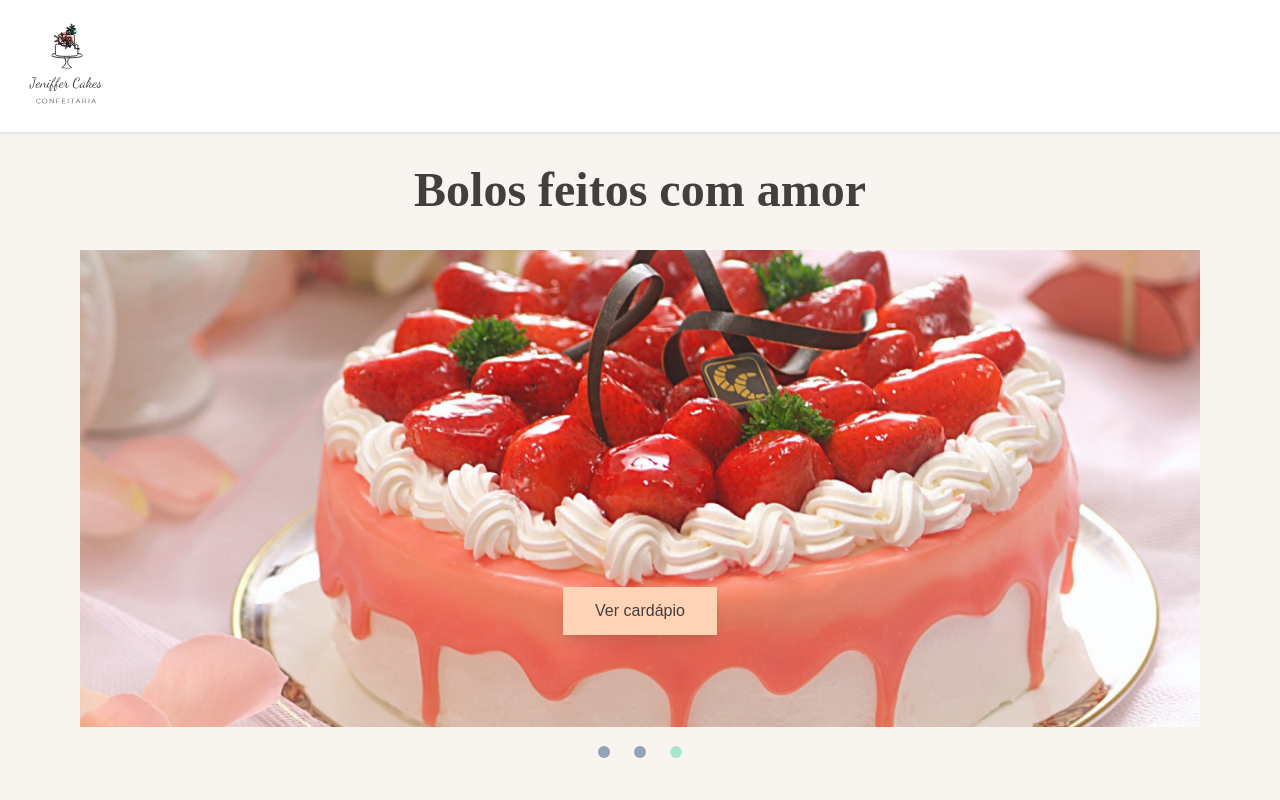
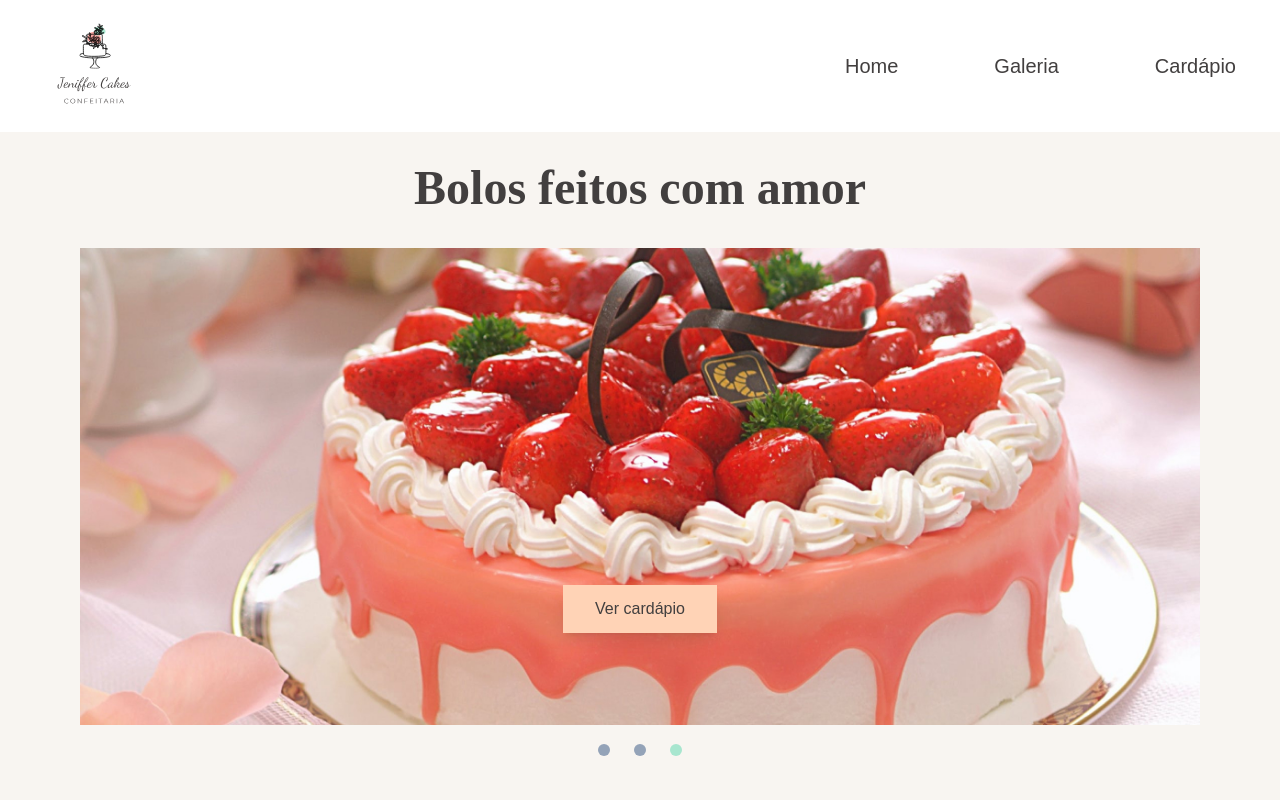
Before and after one commit to edukaki/JenifferCakes, a Next.js app: page / in a window 1280 px wide. Shown: the top 800 px of the page. Built offline with nearby package versions, Linux system fonts and the light colour scheme.

Commit message:
feat(navbar): set desktop rersponsiveness

```diff
--- a/src/components/Navbar/index.js
+++ b/src/components/Navbar/index.js
@@ -20,17 +20,18 @@ export default function Navbar() {
 
   return (
     <nav
-      className={`flex flex-row w-full items-center justify-between p-4 z-50 bg-white ${
-        navScroll ? 'sticky top-0' : 'relative border-b-2'
+      className={`bg-white z-50 container-mobile ${
+        navScroll ? 'sticky top-0' : 'relative'
       }`}
     >
+      <div className="relative flex flex-row w-full items-center justify-between p-4 2xl:max-w-[70%] 2xl:mx-auto">
         <Link href="/">
           <Image src={logo} alt="logo" />
         </Link>
         <ul
           className={`${
             menuHamburguer ? '' : 'hidden'
-        } absolute top-full right-0 space-y-8 py-10 w-full bg-white text-center z-50`}
+          } absolute top-full right-0 space-y-8 py-10 w-full bg-white text-center z-50 xl:relative xl:flex xl:flex-row xl:items-center xl:gap-24 xl:text-xl xl:space-y-0 xl:py-0 xl:w-auto xl:justify-center`}
         >
           <li>
             <Link href="/" onClick={() => setMenuHamburguer(false)}>
@@ -48,13 +49,17 @@ export default function Navbar() {
             </Link>
           </li>
         </ul>
-      <button onClick={() => setMenuHamburguer(!menuHamburguer)}>
+        <button
+          className="xl:hidden"
+          onClick={() => setMenuHamburguer(!menuHamburguer)}
+        >
           {!menuHamburguer ? (
             <i className="fa-solid fa-bars fa-2xl" />
           ) : (
             <i className="fa-solid fa-xmark fa-2xl" />
           )}
         </button>
+      </div>
     </nav>
   );
 }
```
Lines whose indentation alone changed are shown as unchanged.
